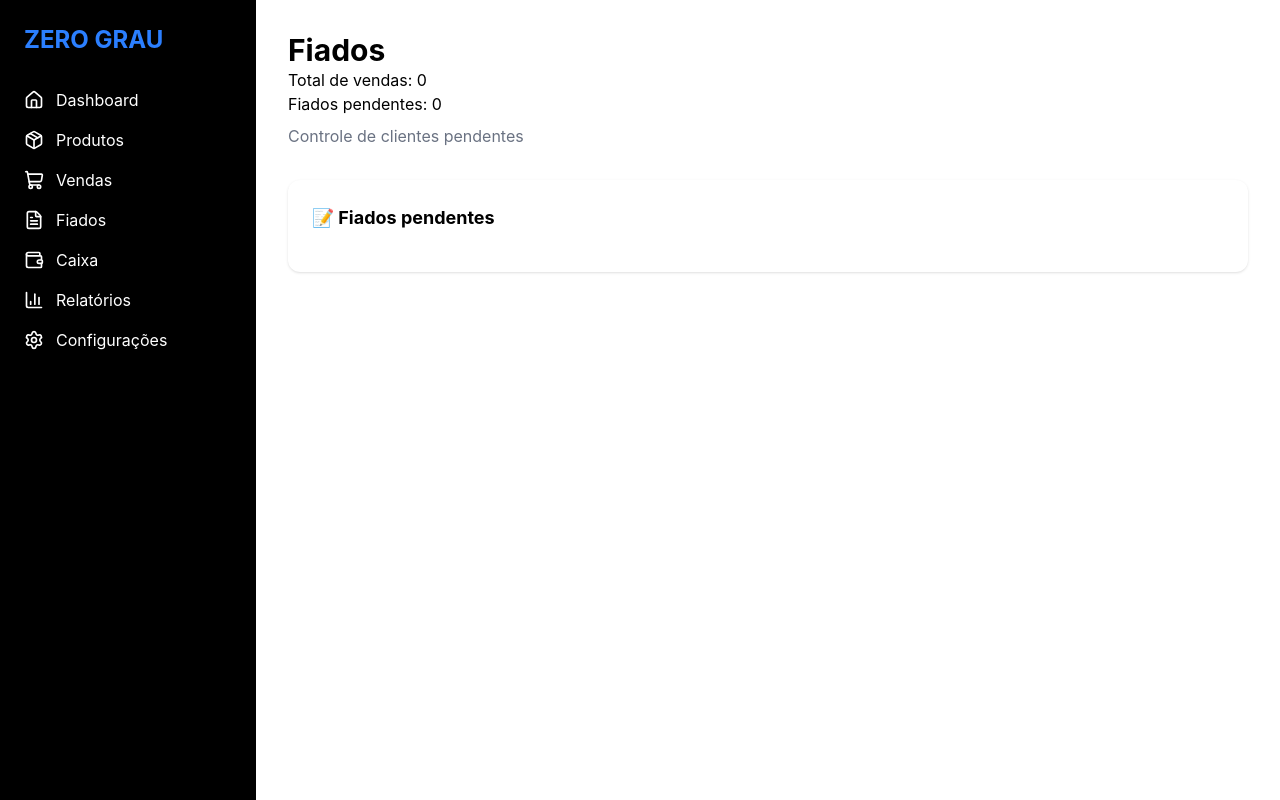
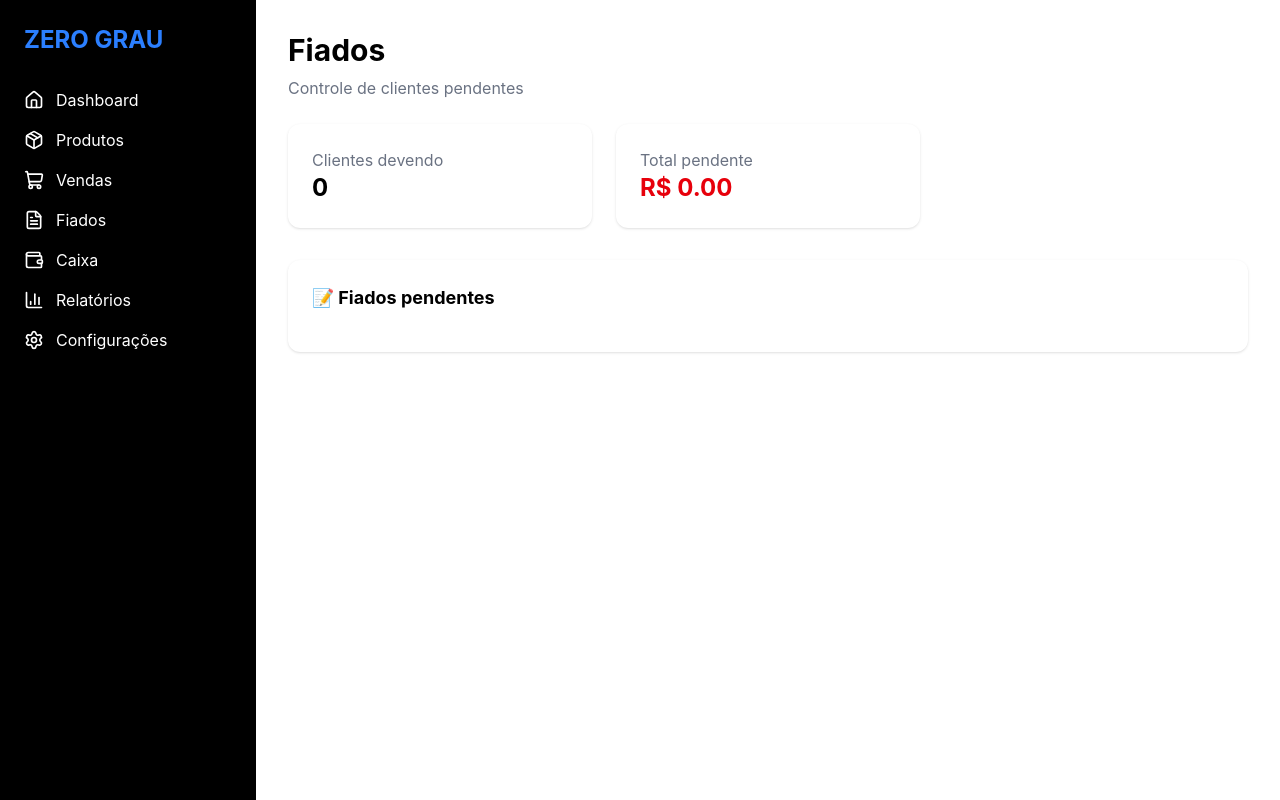
Before and after one commit to MyrellaS2/zero-grau-erp, a React (Vite) app: page /fiados in a window 1280 px wide. Built offline with nearby package versions, Linux system fonts and the light colour scheme.

Commit message:
Fiados com recebimento integrado ao caixa

```diff
--- a/src/pages/Fiados.tsx
+++ b/src/pages/Fiados.tsx
@@ -3,14 +3,16 @@ import { useEffect, useState } from "react"
 function Fiados() {
 
   const [sales, setSales] = useState<any[]>([])
+  const [payment, setPayment] = useState("")
+  const [selectedId, setSelectedId] = useState<number | null>(null)
+
 
 
   useEffect(() => {
 
-
     const saved = localStorage.getItem("sales")
 
-    if (saved) {
+    if(saved){
       setSales(JSON.parse(saved))
     }
 
@@ -19,41 +21,56 @@ function Fiados() {
 
 
   const pendingFiados = sales.filter(
-    (sale) => sale.payment === "Fiado" && sale.status === "Pendente"
-  )
-  function markAsPaid(id: number) {
-
-  const updatedSales = sales.map((sale) =>
-
-    sale.id === id
-      ? {
-          ...sale,
-          status: "Pago"
-        }
-      : sale
-
+    (sale)=>
+      sale.payment === "Fiado" &&
+      sale.status === "Pendente"
   )
 
-  setSales(updatedSales)
 
-  localStorage.setItem(
-    "sales",
-    JSON.stringify(updatedSales)
+
+  const totalFiado = pendingFiados.reduce(
+    (total,sale)=>
+      total + sale.total,
+    0
   )
 
+
+
+  function receiveFiado(){
+
+
+    if(!payment){
+      alert("Escolha a forma de pagamento!")
+      return
     }
-function deleteFiado(id:number){
 
-  const confirmDelete = window.confirm(
-    "Excluir esse fiado?"
+
+    const updatedSales = sales.map(
+      (sale)=>{
+
+        if(sale.id === selectedId){
+
+          return {
+
+            ...sale,
+
+            payment,
+
+            status:"Pago",
+
+            paymentDate:
+              new Date().toLocaleString()
+
+          }
+
+        }
+
+
+        return sale
+
+      }
     )
 
-  if(!confirmDelete) return
-
-
-  const updatedSales = sales.filter(
-    (sale)=> sale.id !== id
-  )
 
 
     setSales(updatedSales)
@@ -64,17 +81,64 @@ function deleteFiado(id:number){
       JSON.stringify(updatedSales)
     )
 
+
+
+    setPayment("")
+    setSelectedId(null)
+
+
   }
 
 
+
+
+  function deleteFiado(id:number){
+
+
+    const confirmDelete =
+      window.confirm(
+        "Excluir esse fiado?"
+      )
+
+
+    if(!confirmDelete){
+      return
+    }
+
+
+
+    const updatedSales =
+      sales.filter(
+        (sale)=>
+          sale.id !== id
+      )
+
+
+
+    setSales(updatedSales)
+
+
+    localStorage.setItem(
+      "sales",
+      JSON.stringify(updatedSales)
+    )
+
+
+  }
+
+
+
+
   return (
+
     <div>
+
 
       <h1 className="text-3xl font-bold">
         Fiados
       </h1>
-      <p>Total de vendas: {sales.length}</p>
-<p>Fiados pendentes: {pendingFiados.length}</p>
+
+
 
       <p className="mt-2 text-gray-500">
         Controle de clientes pendentes
@@ -82,76 +146,230 @@ function deleteFiado(id:number){
 
 
 
+      <div className="mt-6 grid grid-cols-3 gap-6">
+
+
+        <div className="bg-white p-6 rounded-xl shadow">
+
+          <p className="text-gray-500">
+            Clientes devendo
+          </p>
+
+
+          <h2 className="text-2xl font-bold">
+            {pendingFiados.length}
+          </h2>
+
+        </div>
+
+
+
+        <div className="bg-white p-6 rounded-xl shadow">
+
+          <p className="text-gray-500">
+            Total pendente
+          </p>
+
+
+          <h2 className="text-2xl font-bold text-red-600">
+            R$ {totalFiado.toFixed(2)}
+          </h2>
+
+        </div>
+
+
+      </div>
+
+
+
+
+
       <div className="mt-8 bg-white p-6 rounded-xl shadow">
+
 
         <h2 className="font-bold text-lg">
           📝 Fiados pendentes
         </h2>
 
 
-        <div className="mt-4 space-y-3">
 
-          {pendingFiados.map((sale) => (
+        <div className="mt-4 space-y-4">
+
+
+
+          {pendingFiados.map((sale)=>(
+
 
             <div
+
               key={sale.id}
+
               className="border rounded-lg p-4 flex justify-between"
+
             >
 
+
               <div>
+
 
                 <p className="font-bold">
                   {sale.customer || "Cliente não informado"}
                 </p>
 
+
                 <p className="text-gray-500">
                   {sale.product} - {sale.quantity} un
                 </p>
+
 
                 <p className="text-gray-500">
                   📅 {sale.date}
                 </p>
 
+
               </div>
 
 
+
+
               <div className="text-right">
+
 
                 <p className="font-bold">
                   R$ {sale.total.toFixed(2)}
                 </p>
 
+
                 <p className="text-red-600">
                   Pendente
                 </p>
+
+
+
                 <button
-  onClick={() => markAsPaid(sale.id)}
+
+                  onClick={()=>
+                    setSelectedId(sale.id)
+                  }
+
                   className="mt-2 bg-green-600 text-white px-3 py-1 rounded"
+
                 >
-  Marcar como pago
+                  Receber
                 </button>
+
+
+
                 <button
-  onClick={() => deleteFiado(sale.id)}
+
+                  onClick={()=>
+                    deleteFiado(sale.id)
+                  }
+
                   className="mt-2 ml-2 bg-red-600 text-white px-3 py-1 rounded"
+
                 >
-  🗑 Excluir
+                  🗑
                 </button>
+
+
 
               </div>
 
 
             </div>
 
+
           ))}
 
 
-        </div>
 
         </div>
 
 
       </div>
+
+
+
+
+
+      {selectedId && (
+
+
+        <div className="mt-6 bg-white p-6 rounded-xl shadow">
+
+
+          <h2 className="font-bold text-lg">
+            Receber pagamento
+          </h2>
+
+
+
+          <select
+
+            className="border p-2 rounded w-full mt-4"
+
+            value={payment}
+
+            onChange={(e)=>
+              setPayment(e.target.value)
+            }
+
+          >
+
+            <option value="">
+              Forma de recebimento
+            </option>
+
+
+            <option value="Pix">
+              Pix
+            </option>
+
+
+            <option value="Dinheiro">
+              Dinheiro
+            </option>
+
+
+            <option value="Débito">
+              Cartão de débito
+            </option>
+
+
+            <option value="Crédito">
+              Cartão de crédito
+            </option>
+
+
+          </select>
+
+
+
+          <button
+
+            onClick={receiveFiado}
+
+            className="mt-4 bg-blue-700 text-white px-5 py-2 rounded"
+
+          >
+
+            Confirmar recebimento
+
+          </button>
+
+
+        </div>
+
+
+      )}
+
+
+
+    </div>
+
   )
+
 }
 
 
```
Lines whose indentation alone changed are shown as unchanged.
